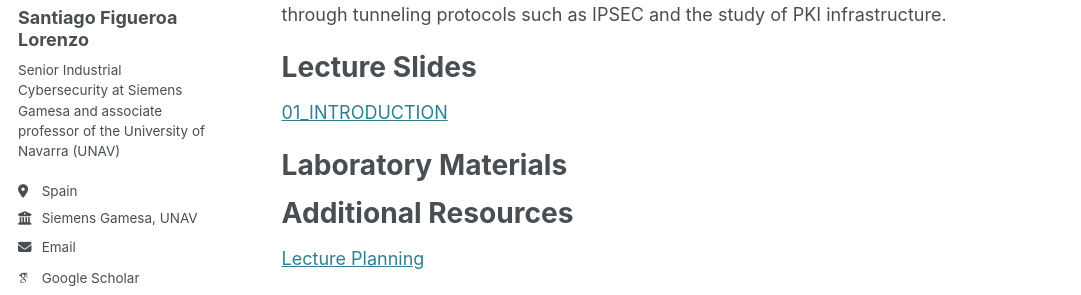
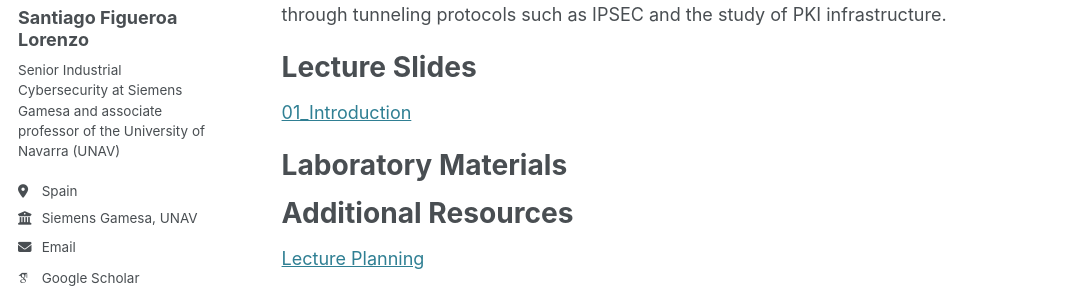
Before and after one commit to sfl0r3nz05/sfl0r3nz05.github.io, a Jekyll site: the page built from _teaching/2025-spring-teaching-1.md, in a window 1280 px wide and 1098 px high. Shown: the part 277-572 px from the top of the window, without its empty margins (0-1081 px from the left). Built offline with Jekyll 4.4.1, drawn with Linux system fonts in a browser that asks for light colours; some web fonts are replaced.

```diff
--- a/_teaching/2025-spring-teaching-1.md
+++ b/_teaching/2025-spring-teaching-1.md
@@ -12,7 +12,7 @@ This lecture is dedicated to the study of secure data access and transmission sy
 
 Lecture Slides
 ======
-[01_INTRODUCTION](https://sfl0r3nz05.github.io/files/slides/01_INTRODUCTION.pdf)
+[01_Introduction](https://sfl0r3nz05.github.io/files/slides/01_INTRODUCTION.pdf)
 
 Laboratory Materials
 ======
```
